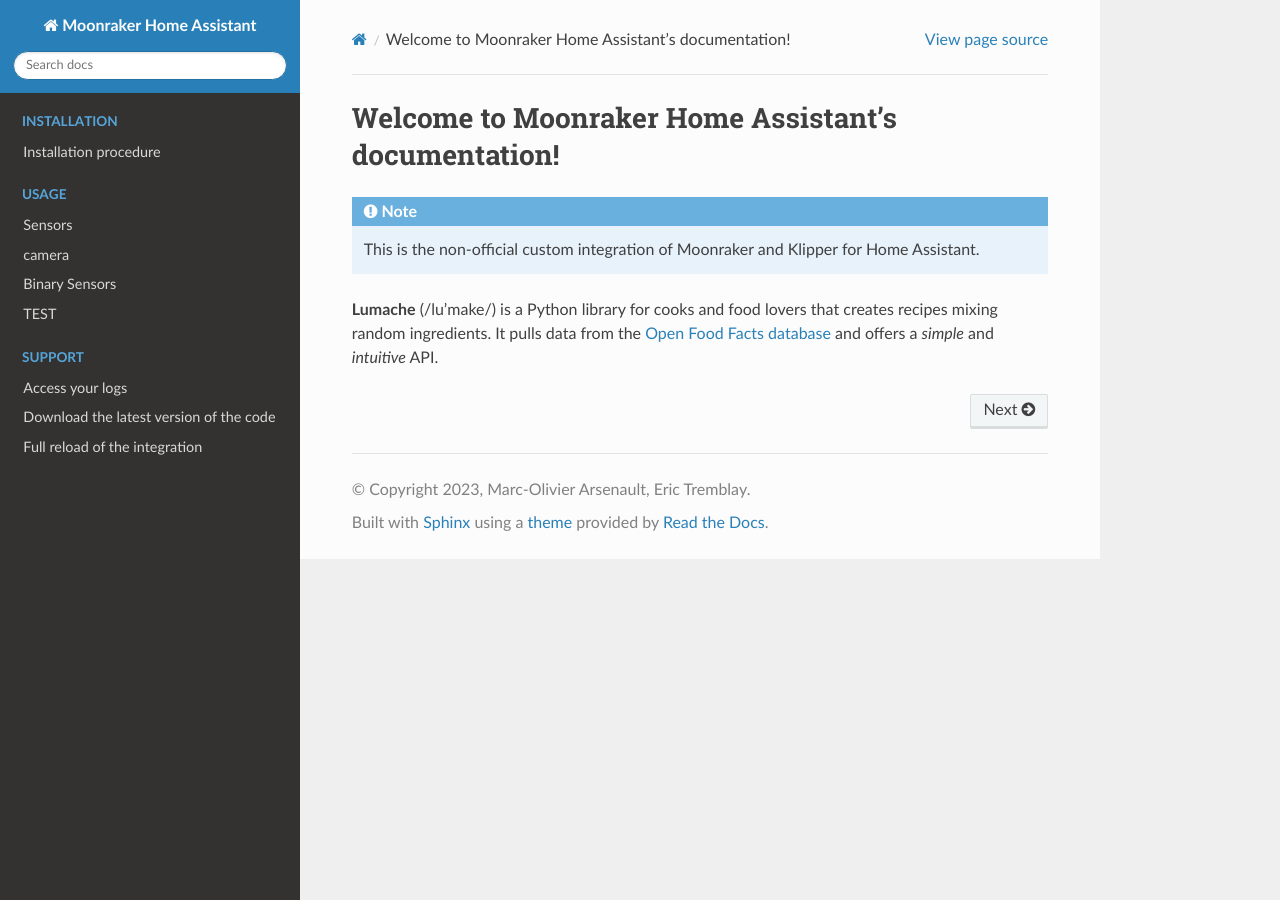
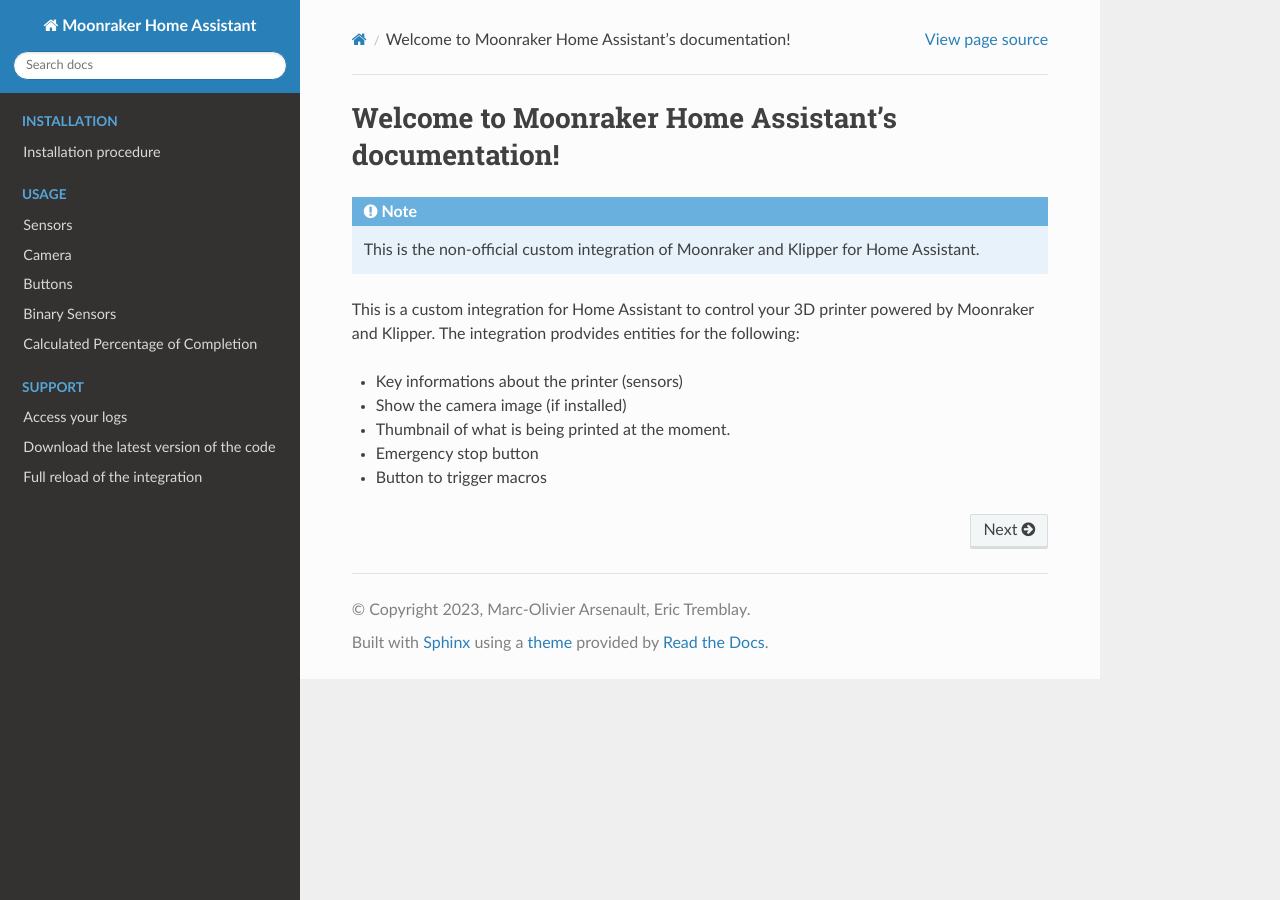
Before and after one commit to marcolivierarsenault/moonraker-home-assistant, a Sphinx documentation site: the page built from docs/index.rst, in a window 1280 px wide. Built offline with Sphinx 7.4.7 and the Read the Docs theme 2.0.0, drawn with Linux system fonts in a browser that asks for light colours.

Commit message:
add all existing doc

```diff
--- a/docs/entities/calculated_pct.rst
+++ b/docs/entities/calculated_pct.rst
@@ -1,2 +1,4 @@
-TEST
+Calculated Percentage of Completion
 =====================================
+
+We have our own calculation of % of completeness (to mimic Mainsail UI). We assume the current job % completion rate is the midpoint between the % completed from the gcode file and the % of filament used (based on total filament prediction for the print)
--- a/docs/index.rst
+++ b/docs/index.rst
@@ -5,10 +5,19 @@
 
    This is the non-official custom integration of Moonraker and Klipper for Home Assistant.
 
-**Lumache** (/lu'make/) is a Python library for cooks and food lovers that
-creates recipes mixing random ingredients.  It pulls data from the `Open Food
-Facts database <https://world.openfoodfacts.org/>`_ and offers a *simple* and
-*intuitive* API.
+This is a custom integration for Home Assistant to control your 3D printer powered by Moonraker and Klipper. The integration prodvides entities for the following:
+
+* Key informations about the printer (sensors)
+
+* Show the camera image (if installed)
+
+* Thumbnail of what is being printed at the moment.
+
+* Emergency stop button
+
+* Button to trigger macros
+
+
 
 
 
@@ -24,6 +33,7 @@
 
    entities/sensors
    entities/camera
+   entities/button
    entities/binary_sensors
    entities/calculated_pct
 
```
Also changed, not shown: docs/entities/binary_sensors.rst (+12 -0 lines), docs/entities/button.rst (added, +7 -0 lines), docs/entities/camera.rst (+11 -1 lines), docs/install.rst (+9 -1 lines).
